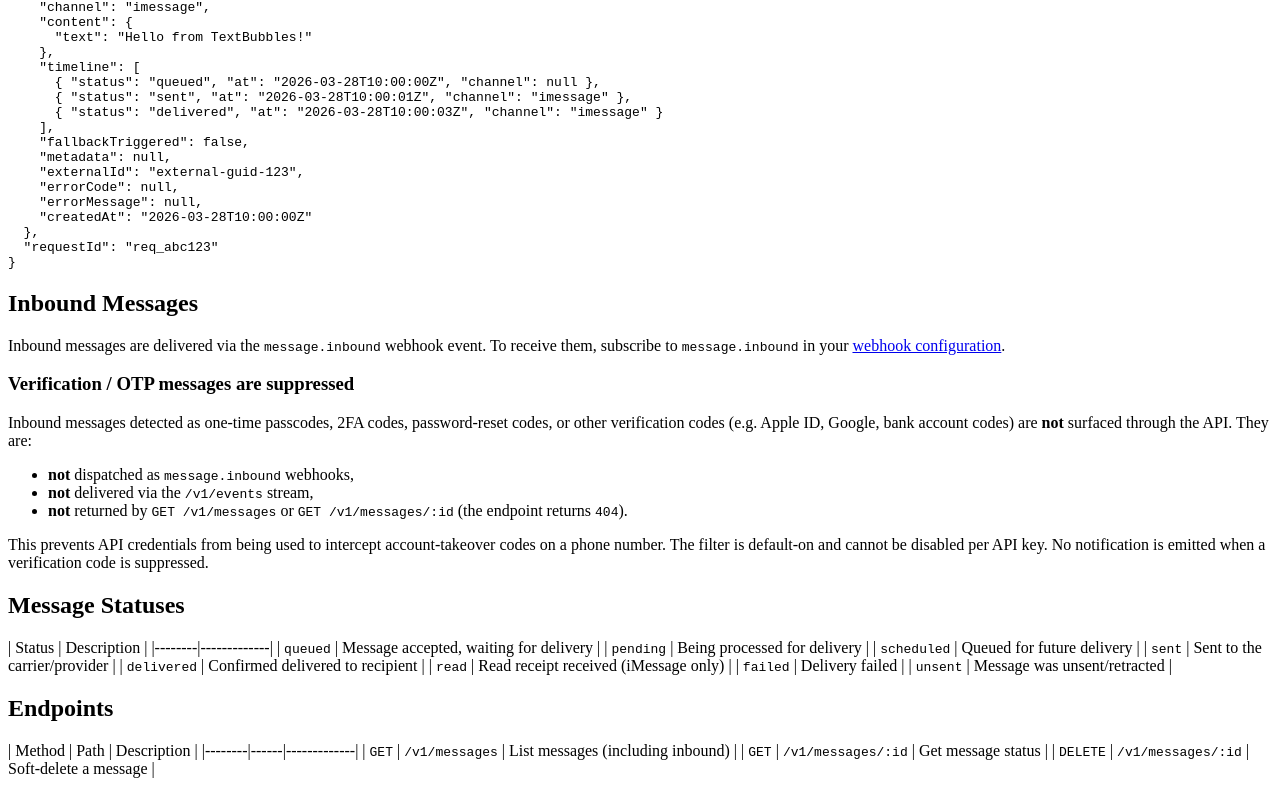
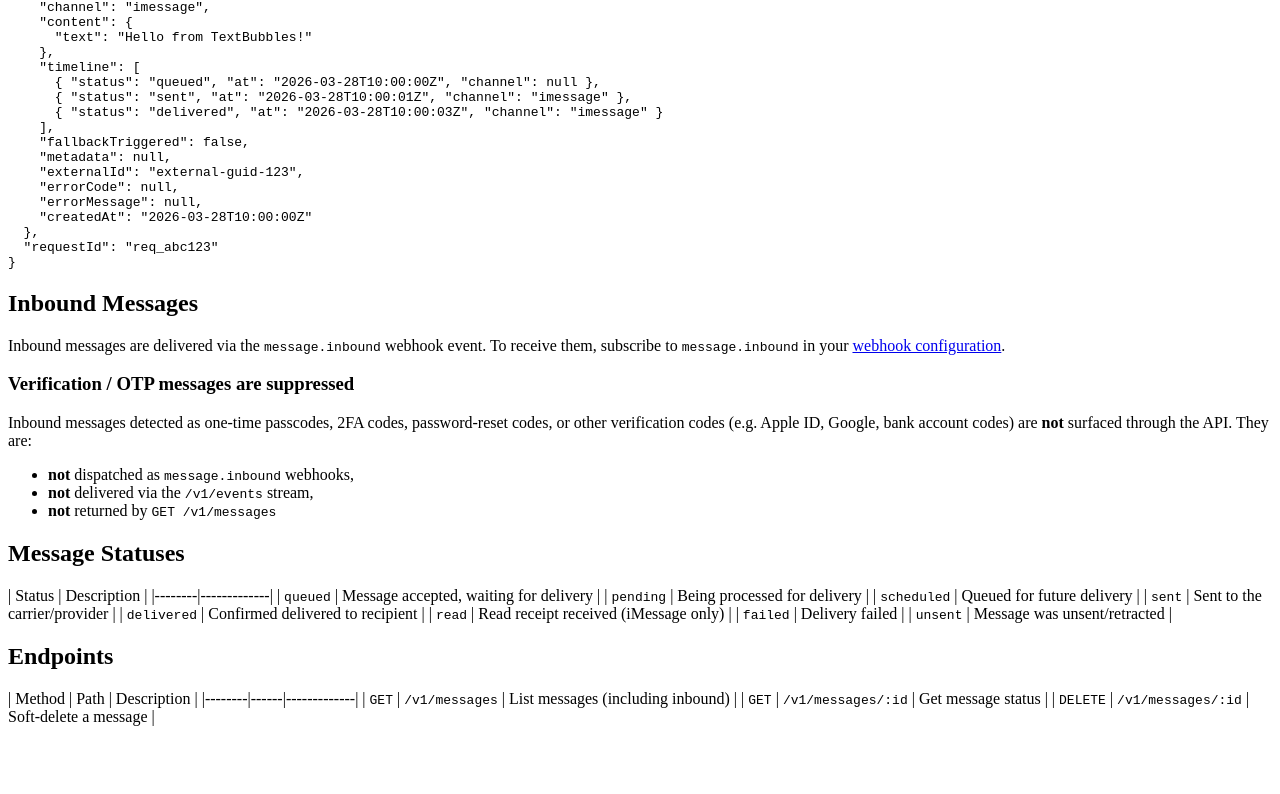
Before and after one commit to textbubbles/docs, a Next.js app: page /messages/list in a window 1280 px wide. Shown: the part 791-1585 px from the top of the page. After the commit the page ends 1533 px from the top, so only its background shows below. Built offline with nearby package versions, Linux system fonts and the light colour scheme.

Commit message:
Update list.mdx

```diff
--- a/pages/messages/list.mdx
+++ b/pages/messages/list.mdx
@@ -83,9 +83,7 @@ Inbound messages detected as one-time passcodes, 2FA codes, password-reset codes
 
 - **not** dispatched as `message.inbound` webhooks,
 - **not** delivered via the `/v1/events` stream,
-- **not** returned by `GET /v1/messages` or `GET /v1/messages/:id` (the endpoint returns `404`).
-
-This prevents API credentials from being used to intercept account-takeover codes on a phone number. The filter is default-on and cannot be disabled per API key. No notification is emitted when a verification code is suppressed.
+- **not** returned by `GET /v1/messages`
 
 ## Message Statuses
 
```
